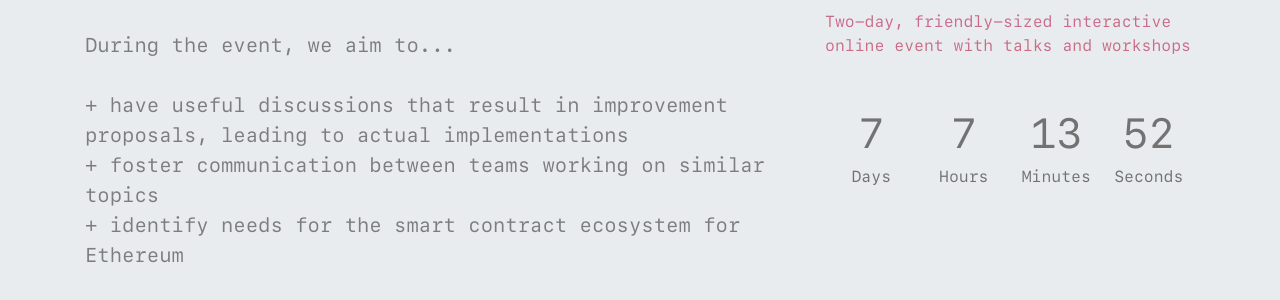
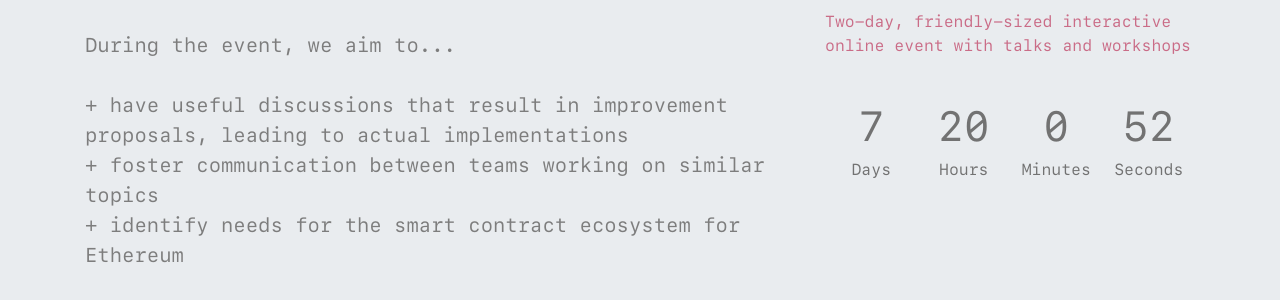
Before and after one commit to ethereum/solidity-summit, a Jekyll site: the page built from index.html, in a window 1280 px wide. Shown: the part 446-746 px from the top of the page. Built offline with Jekyll 4.4.1, drawn with Linux system fonts in a browser that asks for light colours; nearby versions of some CDN libraries.

Commit message:
Fixing bugs with counter

```diff
--- a/_includes/jumbo.html
+++ b/_includes/jumbo.html
@@ -15,22 +15,22 @@
                 <h1 style="font-size: 5rem;">{{site.data.header.date}}</h1>
                 <div class="subtitle"> {{site.data.header.subtitle}}</div>
 
-                <div id="clockdiv">
-                    <div>
-                      <span class="days" id="day"></span>
-                      <div class="smalltext">Days</div>
+                <div class="clockdiv">
+                    <div class="timeItem">
+                        <span class="days"></span>
+                        <div class="smalltext">Days</div>
                     </div>
-                    <div>
-                      <span class="hours" id="hour"></span>
-                      <div class="smalltext">Hours</div>
+                    <div class="timeItem">
+                        <span class="hours"></span>
+                        <div class="smalltext">Hours</div>
                     </div>
-                    <div>
-                      <span class="minutes" id="minute"></span>
-                      <div class="smalltext">Minutes</div>
+                    <div class="timeItem">
+                        <span class="minutes"></span>
+                        <div class="smalltext">Minutes</div>
                     </div>
-                    <div>
-                      <span class="seconds" id="second"></span>
-                      <div class="smalltext">Seconds</div>
+                    <div class="timeItem">
+                        <span class="seconds"></span>
+                        <div class="smalltext">Seconds</div>
                     </div>
                 </div>
             </div>
@@ -51,6 +51,24 @@
                     <br>
                     <h1>{{site.data.header.date}}</h1>
                     <div class="subtitle"> {{site.data.header.subtitle}}</div>
+                    <div class="clockdiv">
+                        <div class="timeItem">
+                            <span class="days"></span>
+                            <div class="smalltext">Days</div>
+                        </div>
+                        <div class="timeItem">
+                            <span class="hours"></span>
+                            <div class="smalltext">Hours</div>
+                        </div>
+                        <div class="timeItem">
+                            <span class="minutes"></span>
+                            <div class="smalltext">Minutes</div>
+                        </div>
+                        <div class="timeItem">
+                            <span class="seconds"></span>
+                            <div class="smalltext">Seconds</div>
+                        </div>
+                    </div>
                     <br>
                     <p class="lead">{{site.data.header.description}}</p>
                 </div>
--- a/assets/css/main.scss
+++ b/assets/css/main.scss
@@ -495,16 +495,20 @@
   animation: bounceright .3s alternate ease infinite;
 }
 
-#clockdiv{
+.clockdiv{
   float: left;
-  padding-top: 12%;
+  padding-top: 10%;
+  padding-bottom: 10%;
   color: #727272;
   width: 100%;
   text-align: center;
 }
-#clockdiv > div{
+.timeItem {
   float: left;
   width: 25%;
+}
+.clockdiv > div{
+  float: left;
   font-size: 42px;
 }
 .smalltext{
--- a/assets/js/counter.js
+++ b/assets/js/counter.js
@@ -1,4 +1,4 @@
-var deadline = new Date("2020-04-29T00:13:00.000+01:00");
+var deadline = new Date("2020-04-29T13:00:00.000+01:00");
 
 var x = setInterval(function() {
     var now = new Date().getTime();
@@ -7,12 +7,23 @@
     var hours = Math.floor((t%(1000 * 60 * 60 * 24))/(1000 * 60 * 60));
     var minutes = Math.floor((t % (1000 * 60 * 60)) / (1000 * 60));
     var seconds = Math.floor((t % (1000 * 60)) / 1000);
-    document.getElementById("day").innerHTML =days ;
-    document.getElementById("hour").innerHTML =hours;
-    document.getElementById("minute").innerHTML = minutes;
-    document.getElementById("second").innerHTML =seconds;
+
+    [].forEach.call(document.getElementsByClassName("days"), function (el) {
+        el.innerHTML = days;
+    });
+    [].forEach.call(document.getElementsByClassName("hours"), function (el) {
+        el.innerHTML = hours;
+    });
+    [].forEach.call(document.getElementsByClassName("minutes"), function (el) {
+        el.innerHTML = minutes;
+    });
+    [].forEach.call(document.getElementsByClassName("seconds"), function (el) {
+        el.innerHTML = seconds;
+    });
     if (t < 0) {
         clearInterval(x);
-        document.getElementById("clockdiv").style.visibility = "hidden";
+        [].forEach.call(document.getElementsByClassName("clockdiv"), function (el) {
+            el.style.visibility = "hidden";
+        });
     }
 }, 1000);
```
